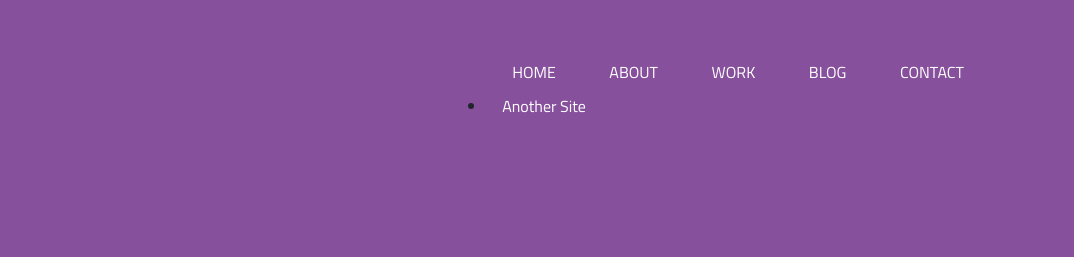
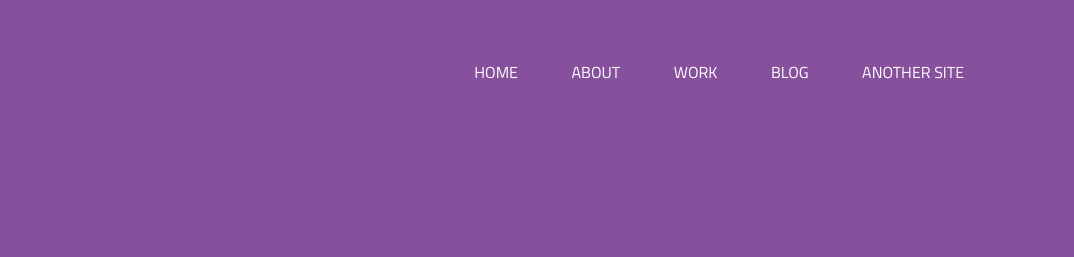
Before and after one commit to umbliama/umbliama.github.io, a website: page www/index.html in a window 1280 px wide. Shown: the top 257 px of the page, 206-1280 px from the left. Drawn offline with nearby package versions, Linux system fonts and the light colour scheme.

Commit message:
Update index.html

```diff
--- a/www/index.html
+++ b/www/index.html
@@ -21,8 +21,7 @@
 						 <li class="header__menu__item"><a href="#">about</a></li>
 						 <li class="header__menu__item"><a href="#">work</a></li>
 						 <li class="header__menu__item"><a href="#">blog</a></li>
-						 <li class="header__menu__item"><a href="#">contact</a></li>
-						 <li><a href="www/index.html">Another Site</a></li>
+						 <li class="header__menu__item"><a href="www/index.html">Another Site</a></li>
 					 </ul>
 				 </div>
 			 </div>
```
